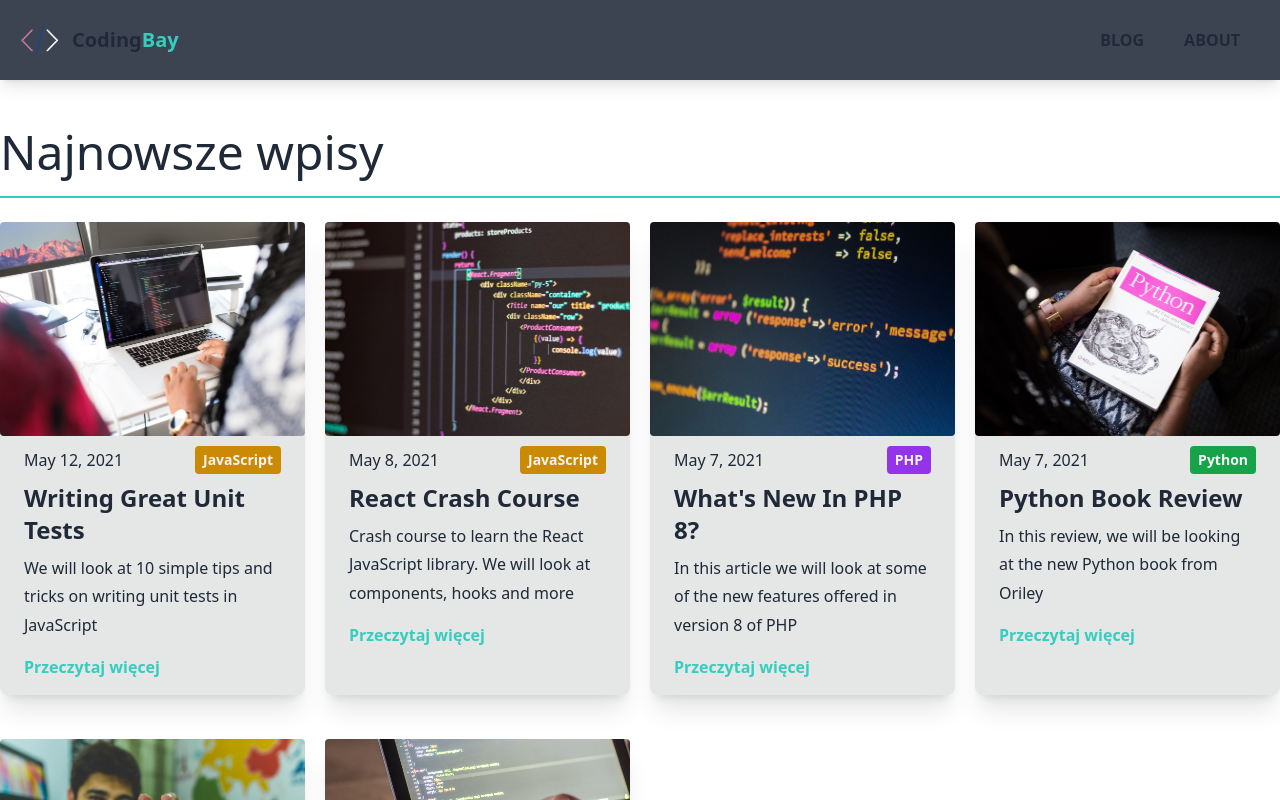
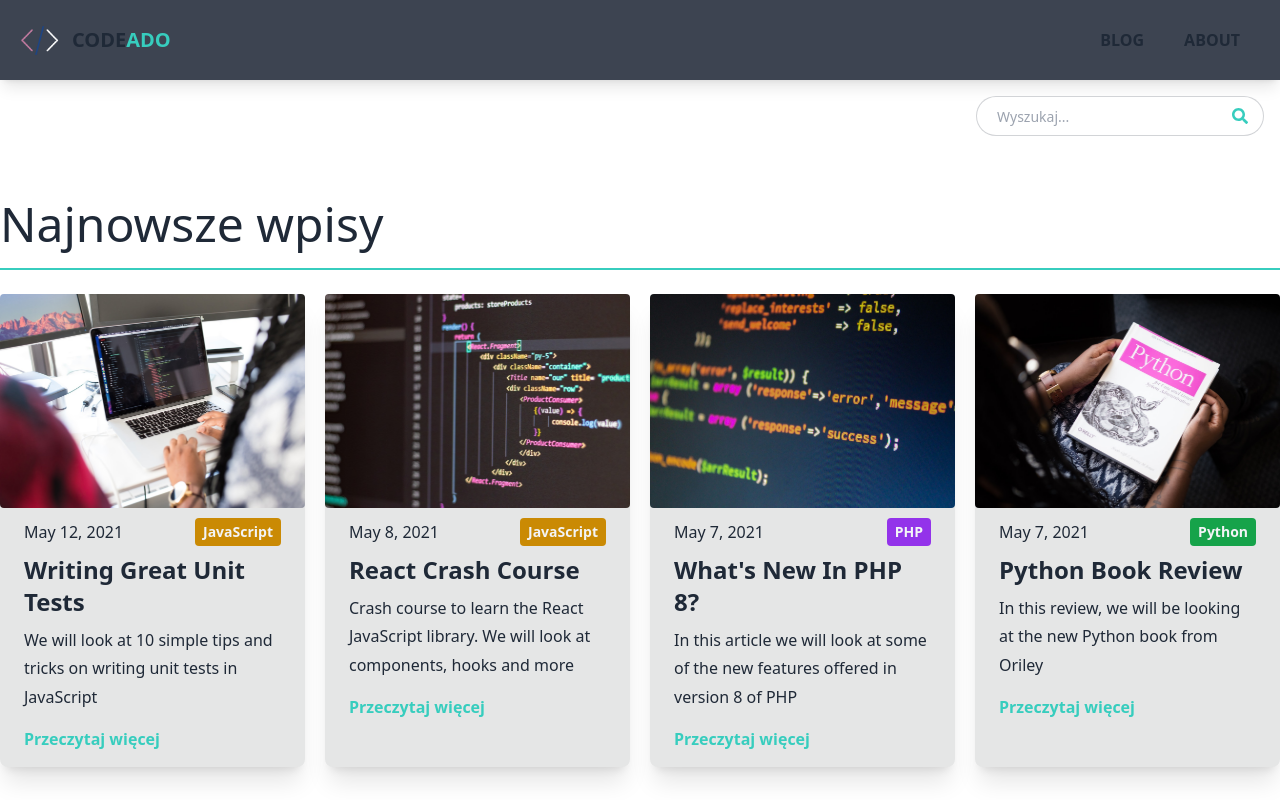
Before and after one commit to Falrond/tech_blog, a Next.js app: page / in a window 1280 px wide. Shown: the top 800 px of the page. Built offline with nearby package versions, Linux system fonts and the light colour scheme.

Commit message:
add searching bar and search api

```diff
--- a/components/Header.js
+++ b/components/Header.js
@@ -10,7 +10,7 @@ export default function Header() {
           <a className="flex md:w-1/5 items-center text- md:justify-start mb-4 md:mb-0">
             <Image src="/images/logo.png" width={40} height={40} alt="logo" />
             <span className="ml-3 text-xl font-semibold">
-              Coding<span className="text-accent">Bay</span>{" "}
+              CODE<span className="text-accent">ADO</span>{" "}
             </span>
           </a>
         </Link>
--- a/components/Layout.js
+++ b/components/Layout.js
@@ -2,6 +2,7 @@ import React from "react";
 import Head from "next/head";
 import Header from "./Header";
 import Footer from "./Footer";
+import Search from "./Search";
 
 export default function Layout({ title, children, keywords, description }) {
   return (
@@ -13,6 +14,7 @@ export default function Layout({ title, children, keywords, description }) {
         <link rel="icon" href="/favicon.ico" />
       </Head>
       <Header />
+      <Search />
       <main className="container mx-auto my-7 flex-1">{children}</main>
       <Footer />
     </div>
--- a/components/Post.js
+++ b/components/Post.js
@@ -3,15 +3,18 @@ import Link from "next/link";
 import Image from "next/dist/client/image";
 import CategoryLabel from "./CategoryLabel";
 
-export default function Post({ post }) {
+export default function Post({ post, compact }) {
   return (
     <div className="w-11/12 sm:w-full mx-auto rounded-lg shadow-xl mt-6 bg-base-300 ">
+      {!compact && (
         <Image
           src={post.frontmatter.cover_image}
           width={600}
           height={420}
           className="mb-4 rounded"
+          alt="image"
         />
+      )}
       <div className="px-6 pt-1 pb-4">
         <div className="flex justify-between items-center">
           <span>{post.frontmatter.date}</span>
@@ -26,6 +29,7 @@ export default function Post({ post }) {
           </Link>
           <p className="mt-2">{post.frontmatter.excerpt}</p>
         </div>
+        {!compact && (
           <div className="flex justify-between items-center mt-2">
             <Link href={`blog/${post.slug}`}>
               <a className="font-semibold text-accent hover:text-accent-focus ">
@@ -39,6 +43,7 @@ export default function Post({ post }) {
           /> */}
             </div>
           </div>
+        )}
       </div>
     </div>
   );
--- /dev/null
+++ b/components/Search.js
@@ -0,0 +1,58 @@
+import React from "react";
+import { useState, useEffect } from "react";
+import { FaSearch } from "react-icons/fa";
+import SearchResults from "./SearchResults";
+
+export default function Search() {
+  const [searchTerm, setSearchTerm] = useState("");
+  const [searchResults, setSearchResults] = useState([]);
+  const [expanded, setExpanded] = useState(false);
+
+  function close() {
+    setExpanded(false);
+  }
+
+  function expand() {
+    if (searchTerm !== "") setExpanded(true);
+  }
+
+  useEffect(() => {
+    const getResults = async () => {
+      if (searchTerm === "") {
+        setSearchResults([]);
+        setExpanded(false);
+      } else {
+        const res = await fetch(`/api/search?q=${searchTerm}`);
+        const results = await res.json();
+        setSearchResults(results);
+        setExpanded(true);
+      }
+    };
+    getResults();
+  }, [searchTerm]);
+
+  return (
+    <div className="relative  p-4">
+      <div className="container mx-auto flex item-center justify-center md:justify-end">
+        <div className="relative text-gray-600 w-72">
+          <form>
+            <input
+              onBlur={close}
+              onFocus={expand}
+              type="search"
+              name="search"
+              id="search"
+              className="input input-bordered h-10 px-5 pr-10 rounded-full text-base-content text-sm focus:outline-none w-72"
+              value={searchTerm}
+              onChange={(e) => setSearchTerm(e.target.value)}
+              placeholder="Wyszukaj..."
+            />
+
+            <FaSearch className="absolute top-0 right-0 text-accent mt-3 mr-4" />
+          </form>
+        </div>
+      </div>
+      {expanded ? <SearchResults results={searchResults} /> : null}
+    </div>
+  );
+}
--- /dev/null
+++ b/components/SearchResults.js
@@ -0,0 +1,15 @@
+import React from "react";
+import Post from "./Post";
+
+export default function SearchResults({ results }) {
+  return (
+    <div className="absolute top-20 right-0 md:right-10 z-10 border-4 border-gray-500 w-full md:w-6/12 rounded-2xl">
+      <div className="p-10">
+        <h2 className="text-3xl mb-3">{results.length} Results</h2>
+        {results.map((result, index) => (
+          <Post key={index} post={result} compact={true} />
+        ))}
+      </div>
+    </div>
+  );
+}
--- a/pages/api/hello.js
+++ /dev/null
@@ -1,5 +0,0 @@
-// Next.js API route support: https://nextjs.org/docs/api-routes/introduction
-
-export default function handler(req, res) {
-  res.status(200).json({ name: 'John Doe' })
-}
--- /dev/null
+++ b/pages/api/search.js
@@ -0,0 +1,36 @@
+import fs from "fs";
+import path from "path";
+import matter from "gray-matter";
+
+export default function handler(req, res) {
+  let posts;
+  if (process.env.NODE_ENV === "production") {
+    // @todo - fetch from cashe
+  } else {
+    const files = fs.readdirSync(path.join("posts"));
+
+    posts = files.map((filename) => {
+      const slug = filename.replace(".md", "");
+      const markdownWithMeta = fs.readFileSync(
+        path.join("posts", filename),
+        "utf-8"
+      );
+
+      const { data: frontmatter } = matter(markdownWithMeta);
+      return {
+        slug,
+        frontmatter,
+      };
+    });
+  }
+  const results = posts.filter(
+    ({ frontmatter: { title, excerpt, category } }) =>
+      title.toLowerCase().indexOf(req.query.q) != -1 ||
+      excerpt.toLowerCase().indexOf(req.query.q) != -1 ||
+      category.toLowerCase().indexOf(req.query.q) != -1
+  );
+
+  console.log(results);
+
+  res.status(200).json(results);
+}
--- a/pages/index.js
+++ b/pages/index.js
@@ -4,6 +4,7 @@ import Post from "@/components/Post";
 import { getPosts } from "@/lib/posts";
 
 export default function HomePage({ posts }) {
+  console.log(posts);
   return (
     <Layout>
       <h1 className="text-5xl py-5 border-b-2 border-accent">
```
Lines whose indentation alone changed are shown as unchanged.
